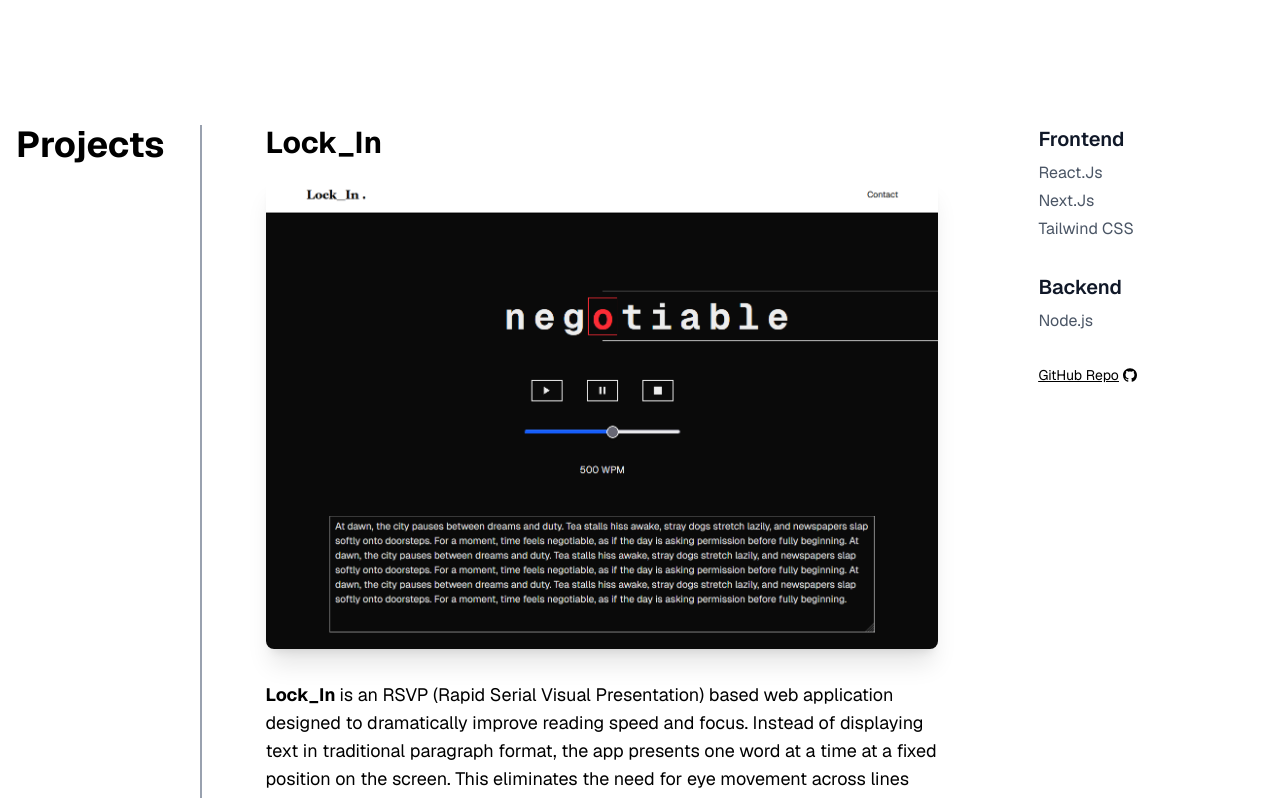
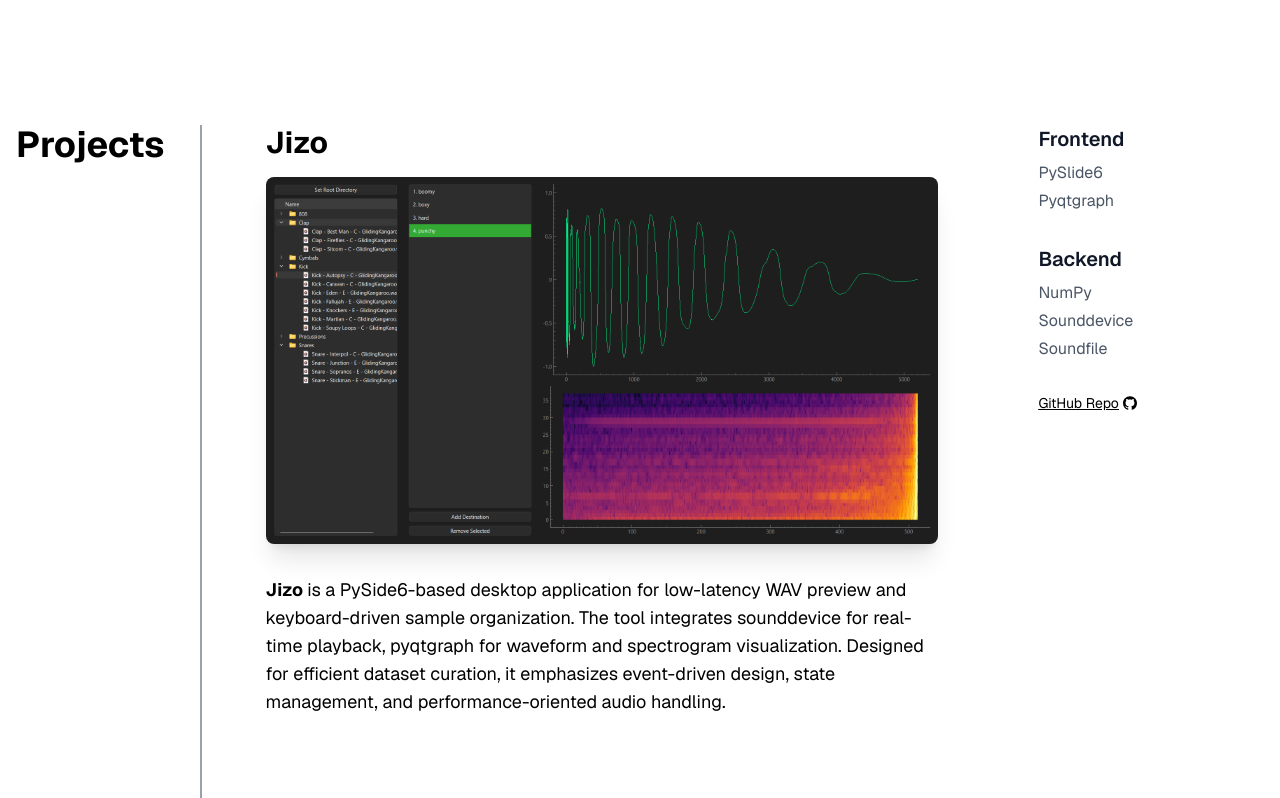
Before and after one commit to MayankRawat1424/my-portfolio, a Next.js app: page / in a window 1280 px wide. Shown: the part 2400-3198 px from the top of the page. Built offline with nearby package versions, Linux system fonts and the light colour scheme.

Commit message:
Updated Projects : Jizo

```diff
--- a/src/app/components/data/ProjectData.js
+++ b/src/app/components/data/ProjectData.js
@@ -1,4 +1,16 @@
 export const MyProjects = {
+  Jizo: {
+    img: "/Jizo.png",
+    description:
+      "<b>Jizo </b> is a PySide6-based desktop application for low-latency WAV preview and keyboard-driven sample organization. The tool integrates sounddevice for real-time playback, pyqtgraph for waveform and spectrogram visualization. Designed for efficient dataset curation, it emphasizes event-driven design, state management, and performance-oriented audio handling.",
+    git: "https://github.com/MayankRawat1424/Jizo",
+    tech: {
+      frontend: ["PySlide6", "Pyqtgraph"],
+      backend: ["NumPy", "Sounddevice", "Soundfile"],
+    },
+    achievement: "",
+  },
+
   Lock_In: {
     img: "/Lock_In.png",
     description:
```
Also changed, not shown: public/Jizo.png (added).
